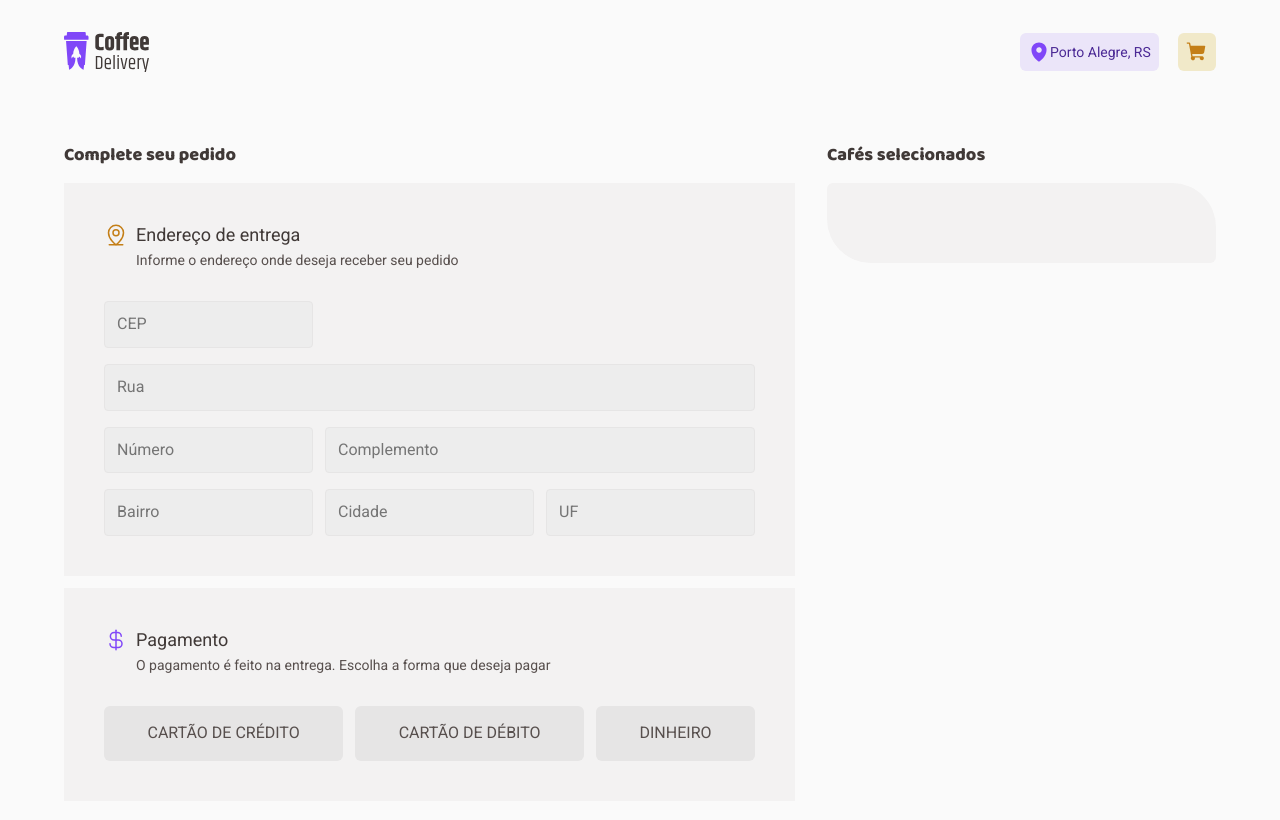
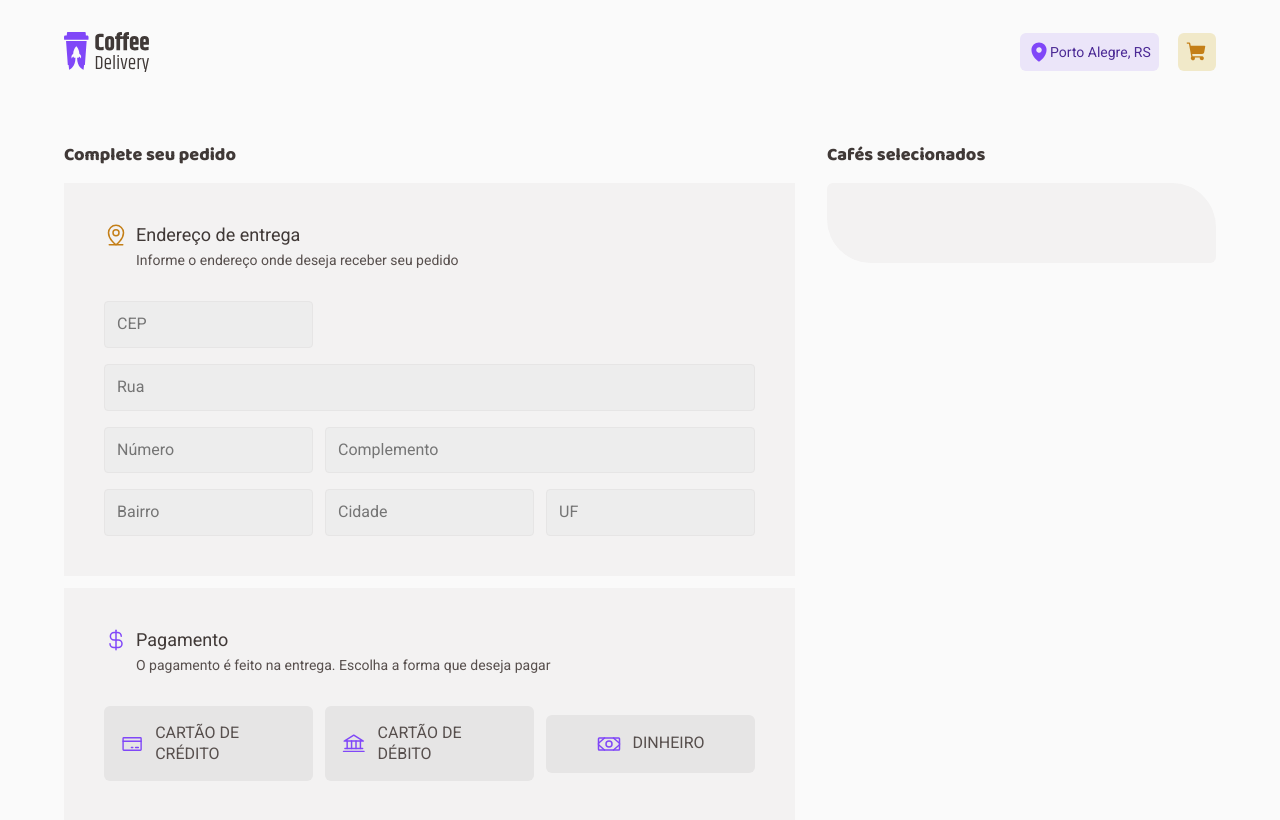
Before and after one commit to clodoaldo-favaro/ignite-desafio-react-02, a React (Vite) app: page /checkout in a window 1280 px wide. Shown: the top 820 px of the page. Built offline with nearby package versions, Linux system fonts and the light colour scheme.

Commit message:
feat: inclui ícones nos tipos de pagamento

```diff
--- a/src/pages/Checkout/components/PaymentMethodCard/index.tsx
+++ b/src/pages/Checkout/components/PaymentMethodCard/index.tsx
@@ -1,4 +1,9 @@
-import { PaymentMethodCardContainer } from './style'
+import {
+  PaymentMethodCardContainer,
+  MoneyIconPurple,
+  CardIconPurple,
+  BankIconPurple,
+} from './style'
 
 interface PaymentMethodCardProps {
   inputId: string
@@ -23,7 +28,16 @@ export function PaymentMethodCard({
         id={inputId}
         value={inputValue}
       />
+
       <div>
+        {inputValue === 'credit-card' ? (
+          <CardIconPurple size={24} />
+        ) : inputValue === 'debit-card' ? (
+          <BankIconPurple size={24} />
+        ) : (
+          <MoneyIconPurple size={24} />
+        )}
+
         <span>{paymentMethodsNames[inputValue]}</span>
       </div>
     </PaymentMethodCardContainer>
--- a/src/pages/Checkout/components/PaymentMethodCard/style.ts
+++ b/src/pages/Checkout/components/PaymentMethodCard/style.ts
@@ -1,4 +1,5 @@
 import styled from 'styled-components'
+import { CreditCard, Bank, Money } from 'phosphor-react'
 
 export const PaymentMethodCardCardDiv = styled.div`
   display: flex;
@@ -9,7 +10,8 @@ export const PaymentMethodCardCardDiv = styled.div`
 `
 
 export const PaymentMethodCardContainer = styled.label`
-  flex-grow: 1;
+  flex: 1 1 0;
+  width: 0;
 
   > div {
     display: flex;
@@ -41,3 +43,13 @@ export const PaymentMethodCardContainer = styled.label`
     border: 1px solid ${(props) => props.theme.purple};
   }
 `
+
+export const CardIconPurple = styled(CreditCard)`
+  color: ${(props) => props.theme.purple};
+`
+export const BankIconPurple = styled(Bank)`
+  color: ${(props) => props.theme.purple};
+`
+export const MoneyIconPurple = styled(Money)`
+  color: ${(props) => props.theme.purple};
+`
```
